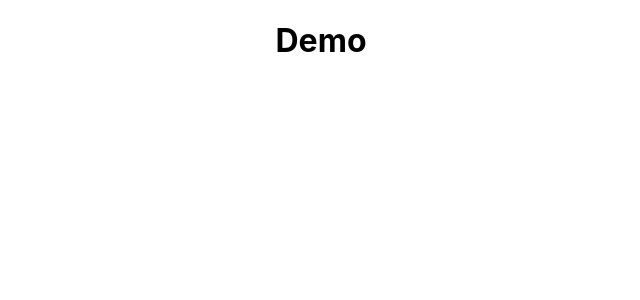
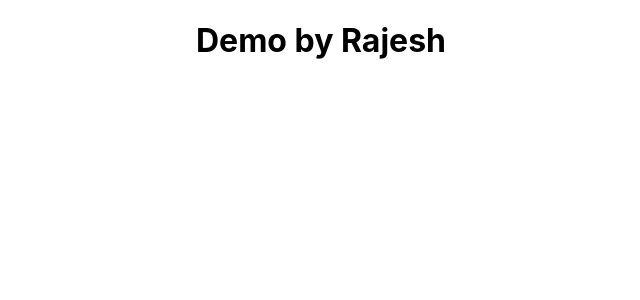
Before and after one commit to MOFIJULHAQUE/Dashboard_Project, a React (Create React App) app: page / in a window 1280 px wide. Shown: the top 300 px of the page, without its empty margins (319-959 px from the left). Built offline with nearby package versions, Linux system fonts and the light colour scheme.

Commit message:
Branch check

```diff
--- a/src/components/Demo.jsx
+++ b/src/components/Demo.jsx
@@ -3,7 +3,7 @@ import React from 'react'
 const Demo = () => {
   return (
     <>
-      <h1>Demo</h1>
+      <h1>Demo by Rajesh</h1>
     </>
   )
 }
```
